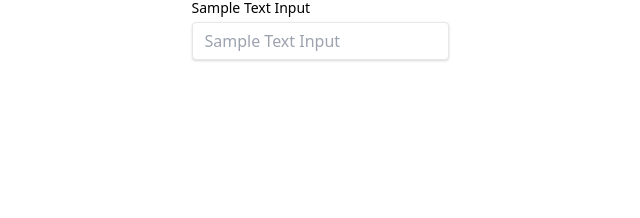
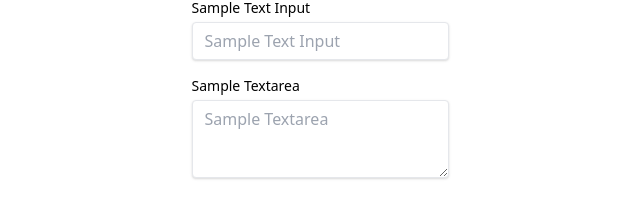
Before and after one commit to scriptmint-solution/vue3-tailwind-form-components, a Vue app: page / in a window 1280 px wide. Shown: the part 234-452 px from the top of the page, without its empty margins (320-960 px from the left). Built offline with nearby package versions, Linux system fonts and the light colour scheme.

Commit message:
Base texarea component

```diff
--- a/src/App.vue
+++ b/src/App.vue
@@ -13,6 +13,15 @@
 
         {{form.sampleInput}}
       </div>
+      <div class="mt-4">
+        <BaseTextarea
+          name="sampleTexarea"
+          v-model="form.sampleTextarea"
+          label="Sample Textarea"
+        />
+
+        <div v-html="form.sampleTextarea"></div>
+      </div>
     </div>
   </div>
 </template>
@@ -20,8 +29,10 @@
 <script setup>
 import { reactive } from "vue"
 import BaseInput from "./components/BaseInput.vue"
+import BaseTextarea from "./components/BaseTextarea.vue";
 
 const form = reactive({
-  sampleInput: ''
+  sampleInput: '',
+  sampleTextarea: ''
 })
 </script>
--- /dev/null
+++ b/src/components/BaseTextarea.vue
@@ -0,0 +1,59 @@
+<template>
+    <div>
+        <label :for="state.uniqueId" v-if="label" class="block text-sm font-medium text-label truncate">
+            {{ label }}
+        </label>
+        <div class="mt-1">
+            <textarea
+                :id="state.uniqueId"
+                v-bind="$attrs"
+                :placeholder="placeholder || label"
+                rows="3" class="w-full shadow appearance-none border rounded py-2 px-3 text-gray-700 leading-tight focus:outline-none focus:shadow-outline"
+                :value="modelValue"
+                @input="updateInput"
+            />
+        </div>
+    </div>
+</template>
+
+<script>
+export default {
+    name: 'BaseTexarea',
+    inheritAttrs: false
+}
+</script>
+
+<script setup>
+import { onMounted, reactive } from 'vue'
+
+const props = defineProps({
+    label: {
+        type: String,
+        default: ''
+    },
+    placeholder: {
+        type: String,
+        default: ''
+    },
+    modelValue: {
+        type: [String, Number],
+        default: ''
+    },
+})
+
+const emit = defineEmits(['update:modelValue'])
+
+const state = reactive({
+    uniqueId: ''
+})
+
+const updateInput = ($event) => {
+    emit('update:modelValue', $event.target.value)
+}
+
+onMounted(() => {
+    state.uniqueId = props.id || Math.random()
+        .toString(16)
+        .slice(2)
+})
+</script>
```
